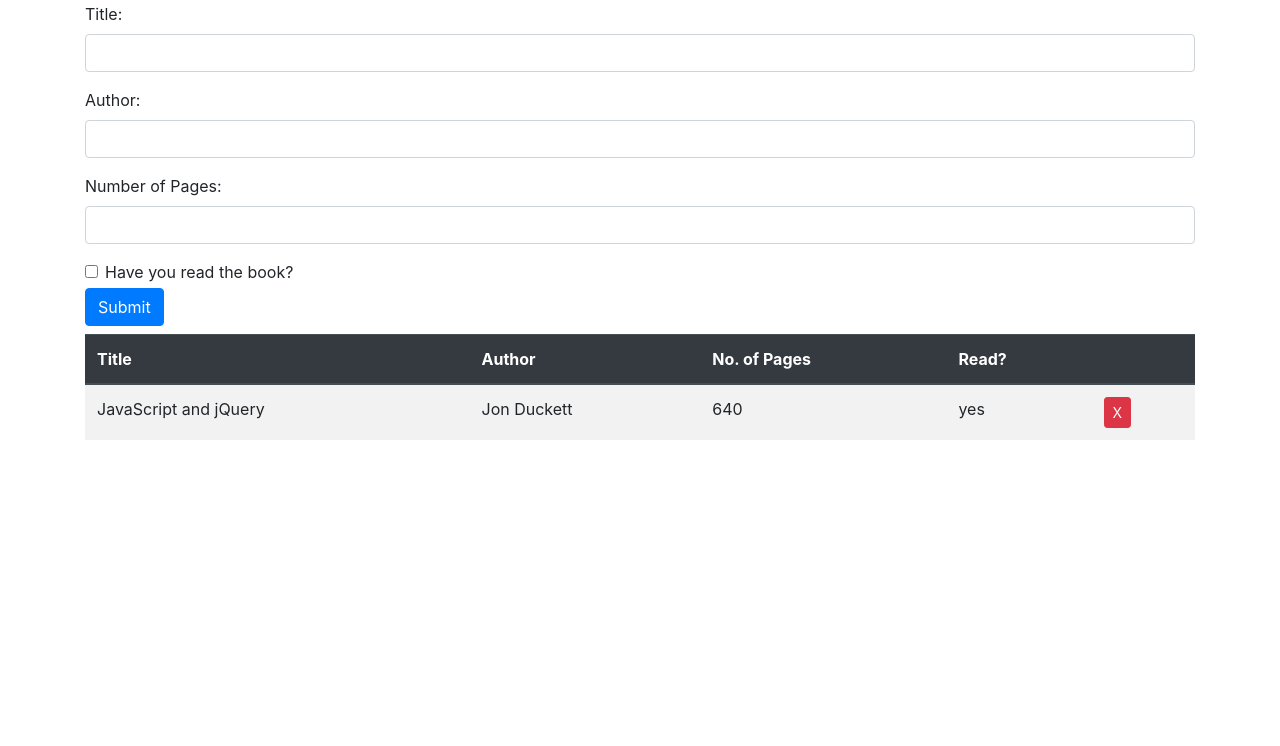
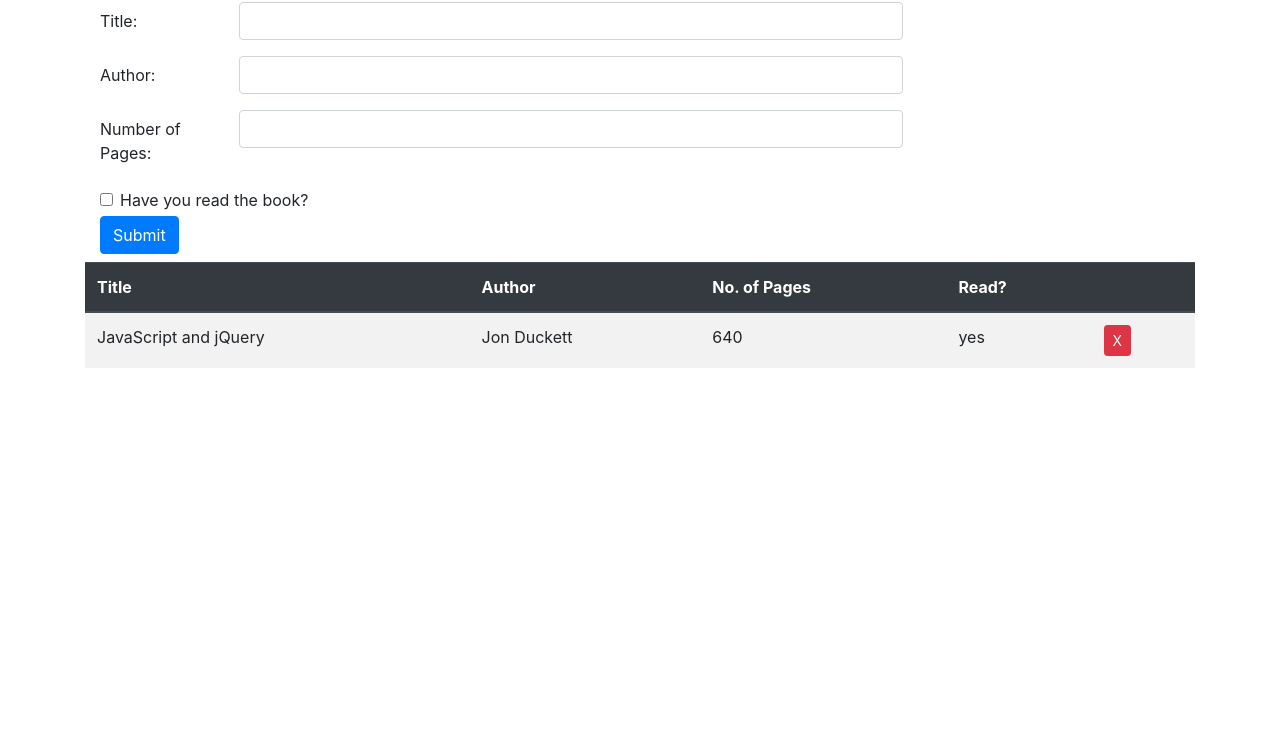
Before and after one commit to tusharkashyap63/myBookList, a plain HTML site: page index.html in a window 1280 px wide. Shown: the part 54-800 px from the top of the page. Drawn offline with nearby package versions, Linux system fonts and the light colour scheme.

Commit message:
Added readEvent status to Array Books

```diff
--- a/index.html
+++ b/index.html
@@ -15,19 +15,25 @@
 	<div class="page-header text-center">
 	  <h1>Booklist</h1>
 	</div>
-
-	<form id="form">
-		<div class="form-group">
-			<label for="title">Title: </label>
+	<div class="col-md-9" id="form">
+		<form>
+			<div class="form-group row">
+				<label for="title" class="col-md-2 col-form-label">Title:</label>
+				<div class="col-md-10">
 	    			<input type="text" name="title" class="form-control" id="formTitle">
 	    		</div>
-		<div class="form-group">
-			<label for="author">Author: </label>
+			</div>
+			<div class="form-group row">
+				<label for="author" class="col-md-2 col-form-label">Author:</label>
+				<div class="col-md-10">
 					<input type="text" name="author" class="form-control" id="formAuthor">
 				</div>
-		<div class="form-group">
-			<label for="noOfPages">Number of Pages: </label>
+			</div>
+			<div class="form-group row">
+				<label for="noOfPages" class="col-md-2 col-form-label">Number of Pages:</label>
+				<div class="col-md-10">
 					<input type="text" name="noOfPages" class="form-control" id="formNoOfPages">
+				</div>
 			</div>
 			<div class="form-check">
 			  <input class="form-check-input" type="checkbox" value="" id="formRead" name="read">
@@ -37,6 +43,7 @@
 			</div>
 			<button class="btn btn-primary mt-1 mb-2" id="submit">Submit</button>
 		</form>
+	</div>
 
 	<div class="row row-content">
 		<div class="col-12">
--- a/js/script.js
+++ b/js/script.js
@@ -92,9 +92,20 @@ function deleteBook(el) {
 	else if(el.classList.contains('readEvent')){
 		if(el.textContent === "yes"){
 			el.textContent = "no";
+			Books.forEach(book => {
+				if((el.previousElementSibling.previousElementSibling.previousElementSibling.textContent) == book.title) {
+					book.read = "no";
+				}
+			});
 		}
 		else{
 			el.textContent = "yes";
+			Books.forEach(book => {
+				if((el.previousElementSibling.previousElementSibling.previousElementSibling.textContent) == book.title) {
+					book.read = "yes";
+				}
+			});
 		}
+		console.log(Books);
 	}
 }
```
Lines whose indentation alone changed are shown as unchanged.
